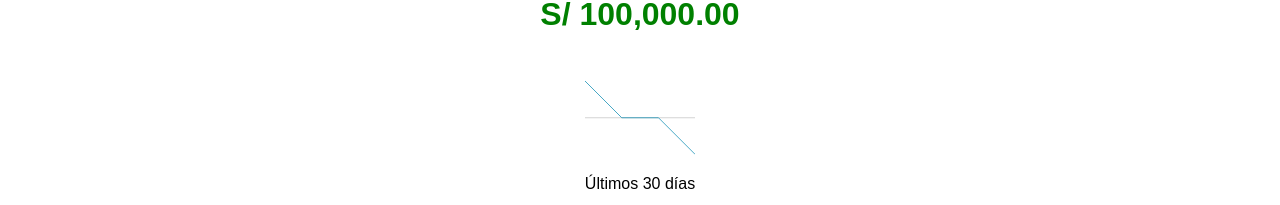
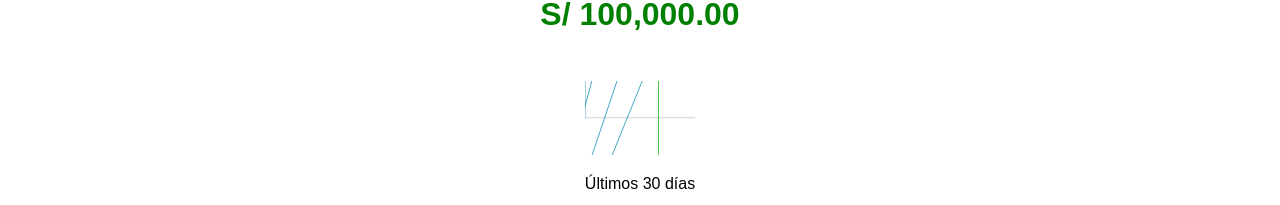
Before and after one commit to Anthonyca18m/PLATZI-CURSOS, a Vue app in the folder cashflow/: page / in a window 1280 px wide. Shown: the part 254-459 px from the top of the page. Built offline with nearby package versions, Linux system fonts and the light colour scheme.

Commit message:
13 - Creación de las coordenadas en el gráfico

```diff
--- a/cashflow/src/components/Home.vue
+++ b/cashflow/src/components/Home.vue
@@ -11,7 +11,7 @@
           :amount="amount"
         >
         <template #graphic>
-          <Graphic />
+          <Graphic :amounts="amounts"/>
         </template>
         <template #action>
           <Action />
@@ -77,7 +77,10 @@ export default {
         description: 'lorem jknasdmejh nmehasn kjadisd',
         amount: 1000,
       },
-    ]
+    ],
+    amounts: [
+      500,200,-100,1000,-250,700,600
+    ],
   })
 
 };
--- a/cashflow/src/components/Resume/Graphic.vue
+++ b/cashflow/src/components/Resume/Graphic.vue
@@ -15,10 +15,9 @@
                 fill="none"
                 stroke="#0689B0"
                 stroke-width="2"
-                points="0,0 100,100 200,100 300,200"
+                :points="points"
             />
             <line
-                v-show="showPointer"
                 stroke="#04b500"
                 stroke-width="2"
                 x1="200"
@@ -30,8 +29,34 @@
         <p>Últimos 30 días</p>
     </div>
 </template>
-<script>
+<script setup>
 
+    import { defineProps, toRefs, computed } from 'vue';
+
+    const props = defineProps({
+        amounts: {
+            type: Array,
+            default: () => []
+        }
+    })
+
+    const { amounts } = toRefs(props)
+
+    const amountToPixels = () => {
+        const min = Math.min(...amounts.value)
+        const max = Math.max(...amounts.value)
+
+        return `${min}, ${max}`
+    }
+
+    const points = computed(() => {
+        const total = amounts.value.length
+        return Array(total).fill(100).reduce((points, amount, i) => {
+            const x = (300 / total) * i
+            const y = amountToPixels(amount)
+            return `${points} ${x},${y}`
+        }, "0, 100")
+    })
 </script>
 <style>
 
```
